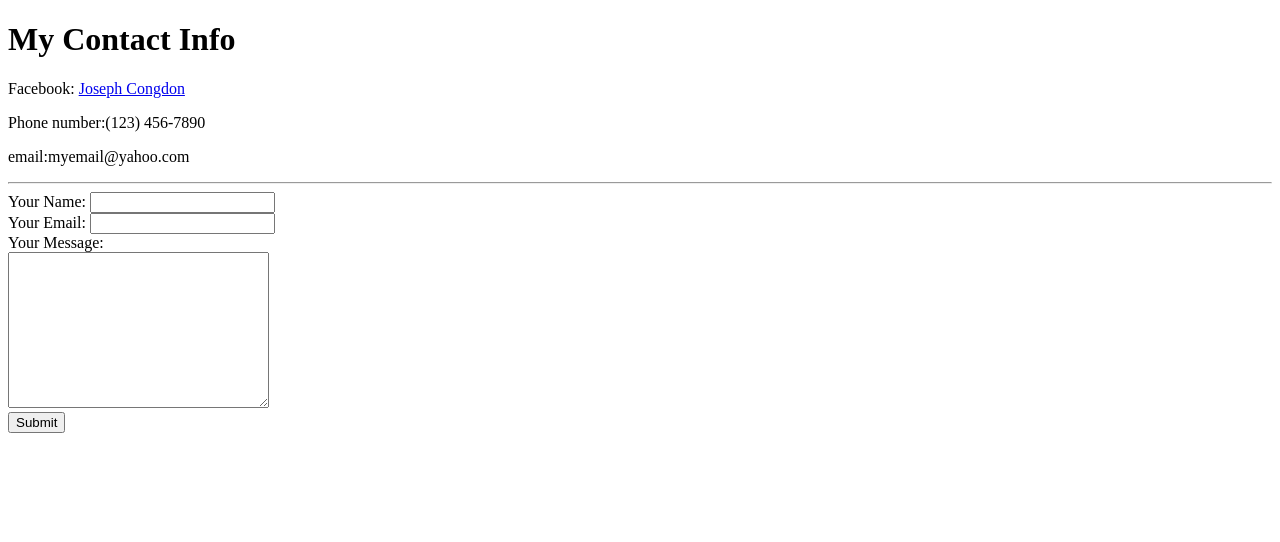
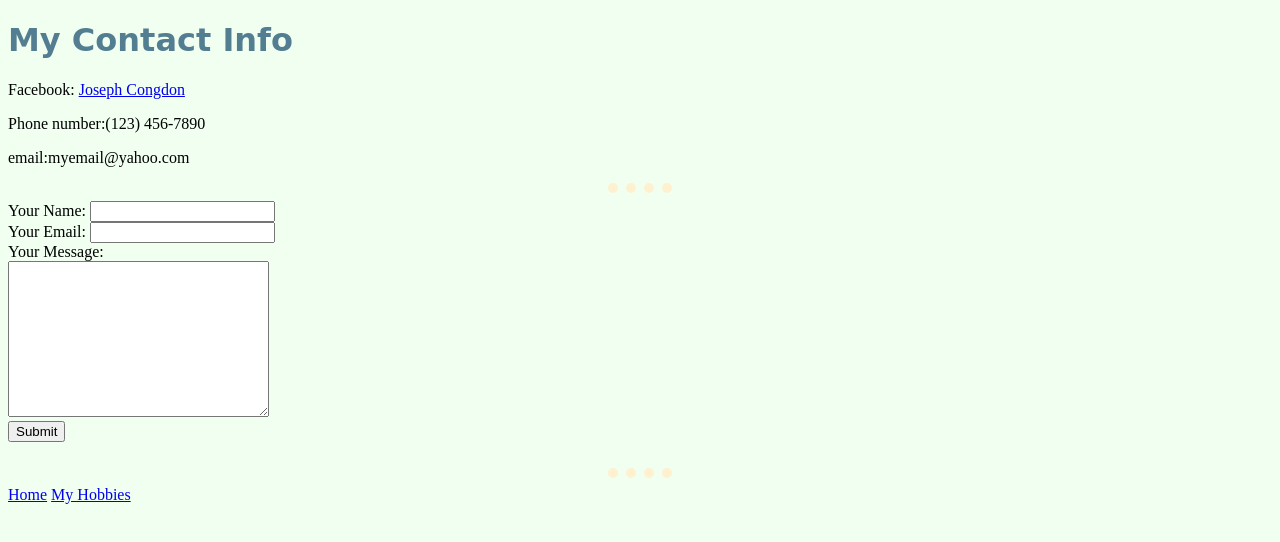
Before and after one commit to josephcongdon/Joe, a plain HTML site: page contact.html in a window 1280 px wide. Drawn offline with Linux system fonts and the light colour scheme.

Commit message:
Add files via upload
joe_website 1.0

```diff
--- a/contact.html
+++ b/contact.html
@@ -4,6 +4,7 @@
 <head>
   <meta charset="utf-8">
   <title>Contact Me</title>
+  <link rel="stylesheet" href="css/styles.css">
 </head>
 
 <body>
@@ -20,7 +21,10 @@
   <label>Your Message:</label><br>
   <textarea name="yourMessage" rows="10" cols="30"></textarea><br>
   <input type="submit" name="">
-</form>
+</form><br>
+<hr>
+<a href="index.html">Home</a>
+<a href="hobbies.html">My Hobbies</a>
 
 </body>
 
--- /dev/null
+++ b/css/styles.css
@@ -0,0 +1,20 @@
+
+    body {
+      background-color: honeydew;
+    }
+
+    hr{
+      border-style: none;
+      border-top-style: dotted;
+      border-color: #fff1cf;
+      border-width: 10px;
+      width: 5%;
+    }
+h1{
+  color: #537d91;
+  font-family: 'Satisfy', cursive;
+}
+
+h3{
+  color: #66BFBF;
+}
```
Also changed, not shown: hobbies.html (+6 -1 lines), index.html (+2 -1 lines).
